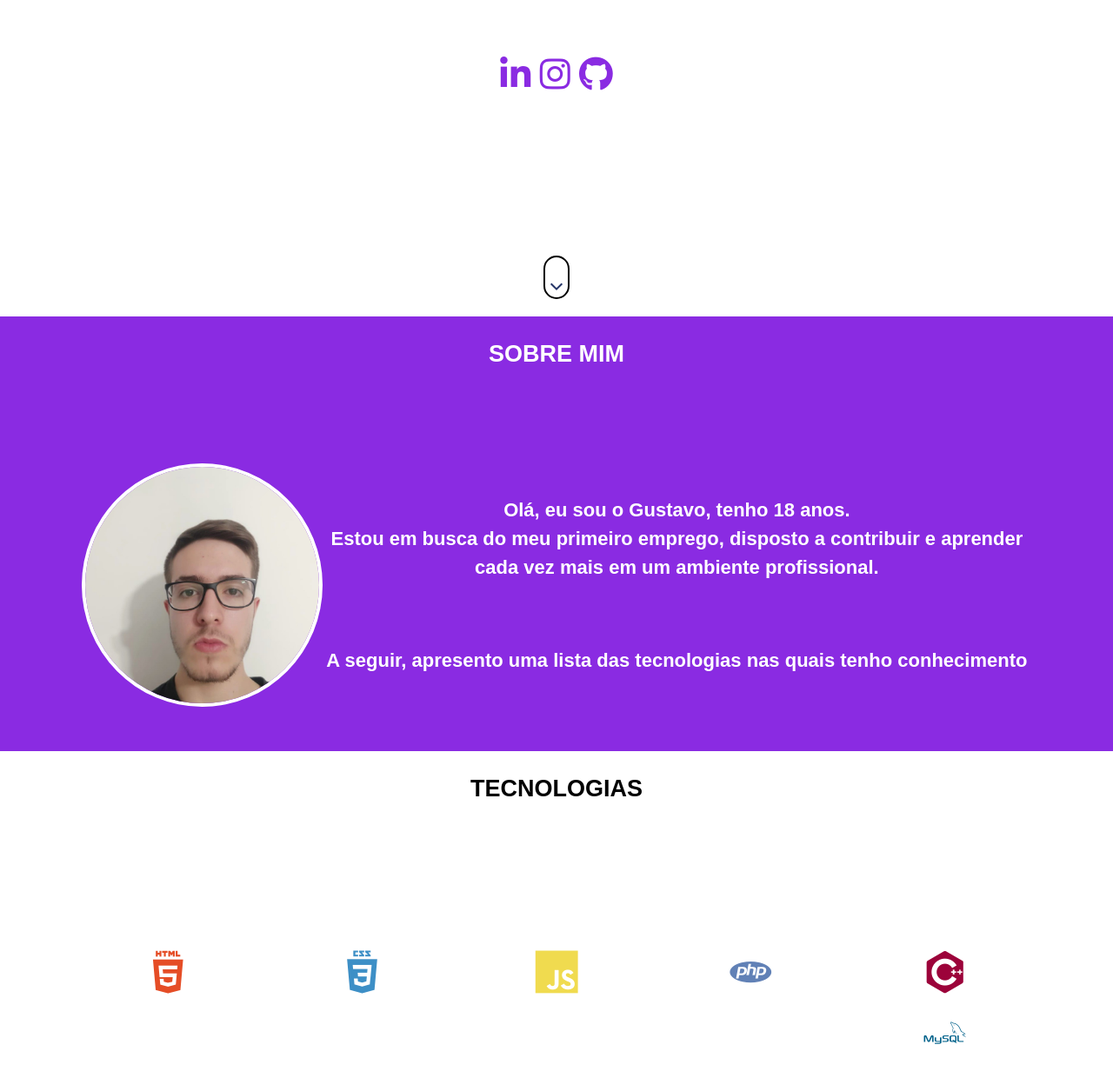
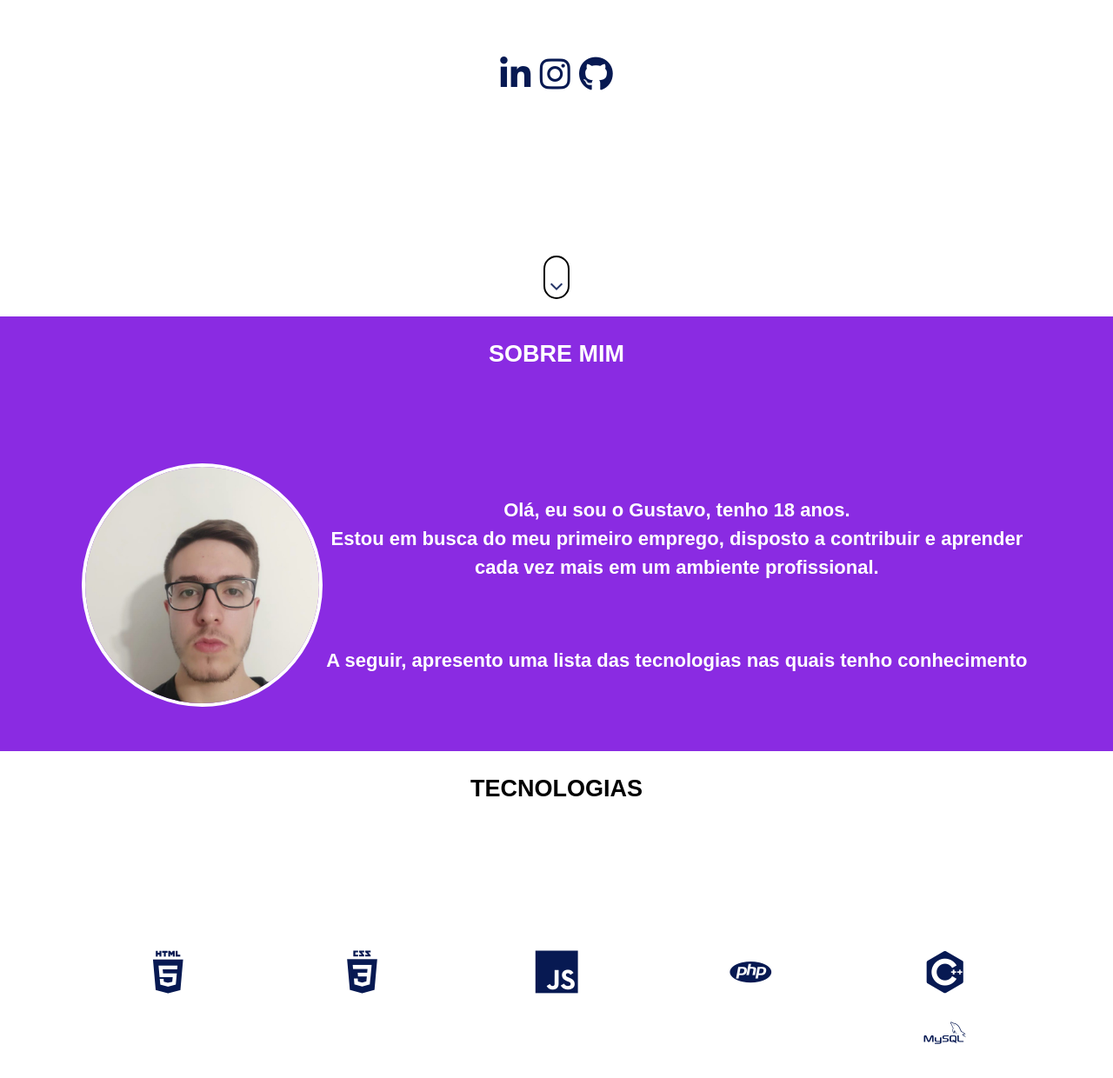
Before and after one commit to gustavo-kley/gustavo-kley.github.io, a plain HTML site: page index.html in a window 1280 px wide. Shown: the part 436-1676 px from the top of the page at 87% size. Drawn offline with nearby package versions, Linux system fonts and the light colour scheme; some icons are missing.

Commit message:
Update index.html

```diff
--- a/index.html
+++ b/index.html
@@ -31,11 +31,11 @@
             </h1>
             <h1 class="icones-redes">
                 <a href="https://www.linkedin.com/in/gustavoviniciusribeirokley/" target="_blank"><i
-                        class="fa-brands fa-linkedin-in" style="color: blueviolet;"></i></a>
+                        class="fa-brands fa-linkedin-in" style="color: #071952;"></i></a>
                 <a href="https://www.instagram.com/kley_guu/" target="_blank" rel="noopener noreferrer"><i
-                        class="fa-brands fa-instagram" style="color: blueviolet;" target="_blank"></i></a>
+                        class="fa-brands fa-instagram" style="color: #071952;" target="_blank"></i></a>
                 <a href="https://github.com/gustavo-kley" target="_blank" rel="noopener noreferrer"><i
-                        class="fa-brands fa-github" style="color: blueviolet;" target="_blank"></i></a>
+                        class="fa-brands fa-github" style="color: #071952;" target="_blank"></i></a>
             </h1>
         </section>
         <a href="#sobre" class="scroll-down-link" aria-label="scroll-down" style="visibility: visible;">
@@ -73,13 +73,13 @@
             <h2 class="section-title" style="color: black; visibility: visible; text-align: center;">Tecnologias</h2>
             <div class="tech-icons">
                 <div class="tech-icon" style="visibility: visible;">
-                    <i class="devicon-html5-plain-wordmark colored tech-icone" alt="html"></i>
-                    <i class="devicon-css3-plain-wordmark colored tech-icone"></i>
-                    <i class="devicon-javascript-plain colored tech-icone"></i>
-                    <i class="devicon-php-plain colored tech-icone"></i>
-                    <i class="devicon-cplusplus-plain colored tech-icone"></i>
-                    <i class="devicon-laravel-original colored tech-icone"></i>
-                    <i class="devicon-mysql-plain-wordmark colored tech-icone"></i>
+                    <i class="devicon-html5-plain-wordmark colored tech-icone " style="color: #071952;" alt="html"></i>
+                    <i class="devicon-css3-plain-wordmark colored tech-icone"style="color: #071952;"></i>
+                    <i class="devicon-javascript-plain colored tech-icone"style="color: #071952;"></i>
+                    <i class="devicon-php-plain colored tech-icone"style="color: #071952;"></i>
+                    <i class="devicon-cplusplus-plain colored tech-icone"style="color: #071952;"></i>
+                    <i class="devicon-laravel-original colored tech-icone"style="color: #071952;"></i>
+                    <i class="devicon-mysql-plain-wordmark colored tech-icone"style="color: #071952;"></i>
                 </div>
             </div>
         </section>
```
